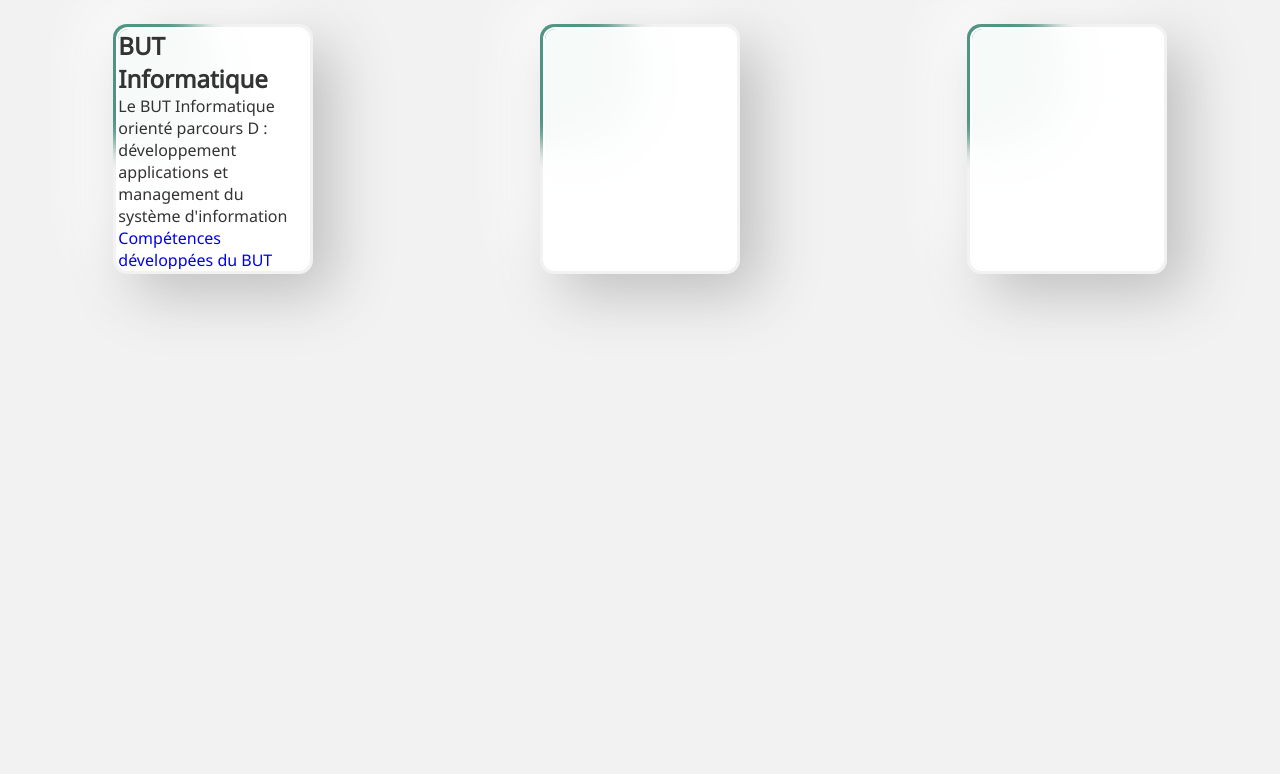
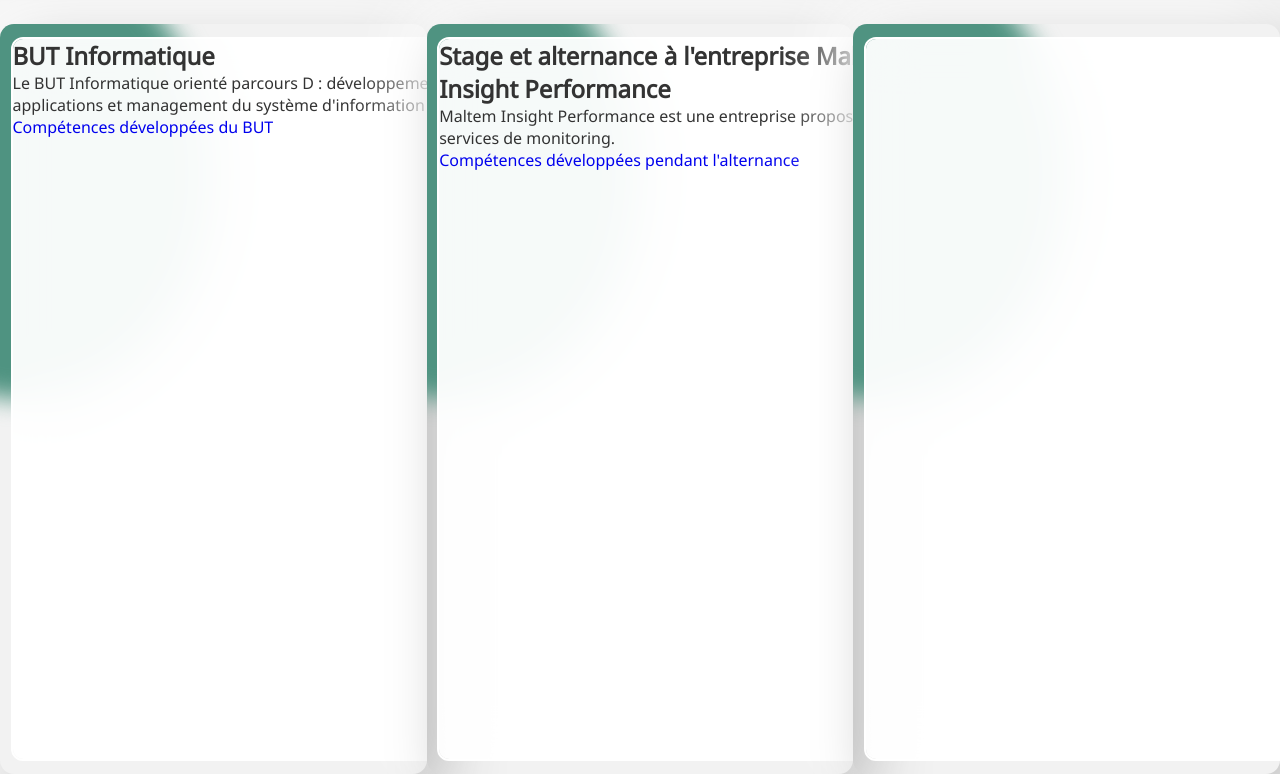
Before and after one commit to Kouromo/portfolio, a plain HTML site: page portfolio.html in a window 1280 px wide. Shown: the part 76-850 px from the top of the page. Before the commit the page ends 800 px from the top, so only its background shows below. Drawn offline with Linux system fonts and the light colour scheme.

Commit message:
Fix size on pc

```diff
--- a/portfolio.css
+++ b/portfolio.css
@@ -1,25 +1,20 @@
+
 /*écrans de téléphone*/
 @media screen and (max-width: 480px) {
-    section {
-        flex-direction: column;
-    }
-
+  :root
+  {
+    --multiplyWidth: 1;
+    --multiplyHeight: 1;
+  }
 }
 
 /*écrans d'ordinateurs*/
 @media screen and (min-width: 481px) {
-    section {
-        flex-direction: row;
-    }
-
-    article {
-        min-width: 300px;
-        max-width: 450px;
-    }
-
-    aside {
-        width: 100%;
-    }
+  :root
+  {
+    --multiplyWidth: 2.5;
+    --multiplyHeight: 3;
+  }
 }
 
 
@@ -34,11 +29,11 @@
     justify-content: center;
 }
 
-/* From Uiverse.io by dylanharriscameron */
+/* From Uiverse.io by dylanharriscameron https://uiverse.io/dylanharriscameron/stupid-mole-90 */
 .card {
     position: relative;
-    width: 200px;
-    height: 250px;
+    width: calc(200px * var(--multiplyWidth));
+    height: calc(250px * var(--multiplyHeight));
     border-radius: 14px;
     z-index: 1111;
     overflow: hidden;
@@ -52,10 +47,10 @@
 
   .bg {
     position: absolute;
-    top: 5px;
-    left: 5px;
-    width: 190px;
-    height: 240px;
+    top: calc(5px * var(--multiplyHeight));
+    left: calc(5px * var(--multiplyWidth));
+    width: calc(190px * var(--multiplyWidth));
+    height: calc(240px * var(--multiplyHeight));
     z-index: 2;
     background: rgba(255, 255, 255, .95);
     backdrop-filter: blur(24px);
@@ -69,8 +64,8 @@
     z-index: 1;
     top: 50%;
     left: 50%;
-    width: 150px;
-    height: 150px;
+    width: calc(150px * var(--multiplyWidth));
+    height: calc(150px * var(--multiplyHeight));
     border-radius: 50%;
     background-color: #4f9381;
     opacity: 1;
--- a/portfolio.html
+++ b/portfolio.html
@@ -39,7 +39,11 @@
               <div class="blob"></div>
             </div>
             <div class="card">
-              <div class="bg"></div>
+              <div class="bg">
+                <h2>Stage et alternance à l'entreprise Maltem Insight Performance</h2>
+                    <p>Maltem Insight Performance est une entreprise proposant des services de monitoring.</p>
+                    <a href="competencesEntreprise.html" target="_blank" class="styled-link" aria-label="Rediction sur la liste des compétences développées grâce à l'alternance en entreprise">Compétences développées pendant l'alternance</a>
+              </div>
               <div class="blob"></div>
             </div>
             <div class="card">
```
